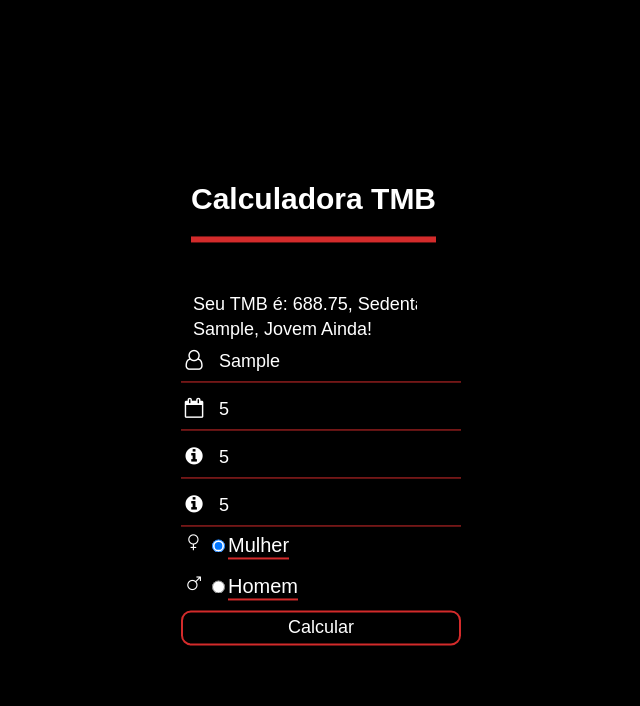
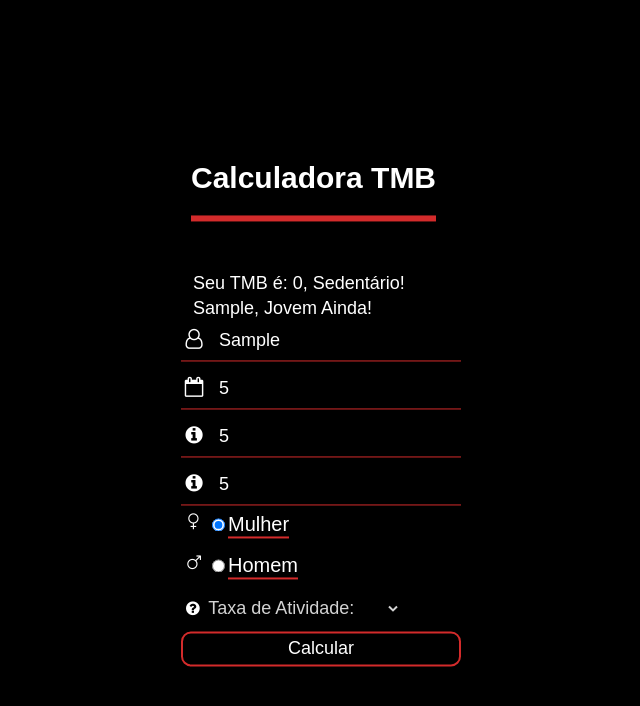
Before and after one commit to UlissesSilva08/IMC-Calc, a website: page www/index.html in a window 1280 px wide. Both pictures are taken after typing "Sample", "5", "5", "5" into the empty fields and a click on the button "Calcular". Shown: the whole page, without its empty margins (319-959 px from the left). Drawn offline with Linux system fonts and the light colour scheme.

Commit message:
Finalização do App

```diff
--- a/www/components/function.js
+++ b/www/components/function.js
@@ -1,10 +1,11 @@
 function calcular(){
-  var nome, idade, peso, altura, a, sexo, tmbh, tmbm;
+  var nome, idade, peso, altura, a, sexo, nivel, tmbh, tmbm;
 
   nome = document.calc.nome.value;
   idade = parseFloat(document.calc.idade.value);
   peso = parseFloat(document.calc.peso.value);
   altura = parseFloat(document.calc.altura.value);
+  nivel = document.calc.nivel.value;
   a = parseFloat(altura.toFixed(2));
   sexo = document.calc.sexo.value;
 
@@ -23,9 +24,9 @@ function calcular(){
     document.calc.visor2.value = nome + ", Esta na Melhor idade!";
   }
 
-  tmbh = (66.47 + (13.75 * peso) + ( 5.00 * a) - (6.76 * idade));
+  tmbh = nivel * (66 + (13.7 * peso) + ( 5.00 * a) - (6.8 * idade));
 
-  tmbm = (655.1 + (9.56 * peso) + ( 1.85 * a) - (4.68 * idade));
+  tmbm = nivel * (655 + (9.6 * peso) + ( 1.8 * a) - (4.7 * idade));
 
 
   if(sexo == "mulher")
--- a/www/css/style.css
+++ b/www/css/style.css
@@ -47,6 +47,9 @@ body{
   text-align: center;
 }
 
+.option{
+  margin-left: 5px;
+}
 
 .textbox input{
   border: none;
@@ -103,3 +106,11 @@ a{
   margin-bottom: 50px;
   padding: 1px 0;
 }
+
+select{
+  background: none;
+  color: lightgray;
+  border: none;
+  margin-top: 20px;
+  font-size: 18px;
+}
--- a/www/index.html
+++ b/www/index.html
@@ -49,6 +49,18 @@
             <input type="radio" name="sexo" value="homem"><a>Homem</a>
           </div>
 
+          <div class="option">
+            <i class="fa fa-question-circle" aria-hidden="true"></i>
+            <select name="nivel">
+              <option value="" checked>Taxa de Atividade:</option>
+              <option value="1.2" checked>Sedentário</option>
+              <option value="1.373" checked>Levemente Ativo</option>
+              <option value="1.55" checked>Moderadamente Ativo</option>
+              <option value="1.727" checked>Altamente Ativo</option>
+              <option value="1.9" checked>Extremamente Ativo</option>
+            </select>
+          </div>
+
           <input type="button" class="botao1" name="Enviar" value="Calcular" onclick="calcular()">
         </form>
     </div>
```
